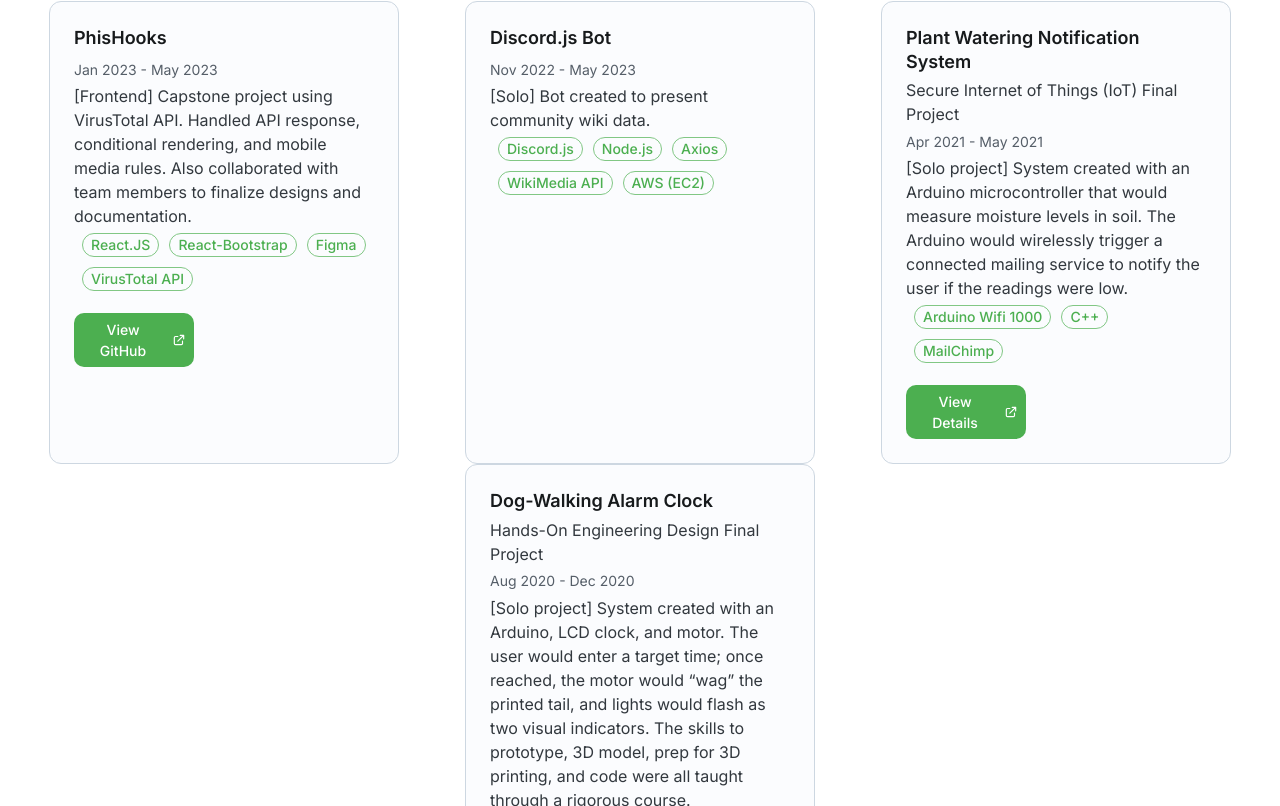
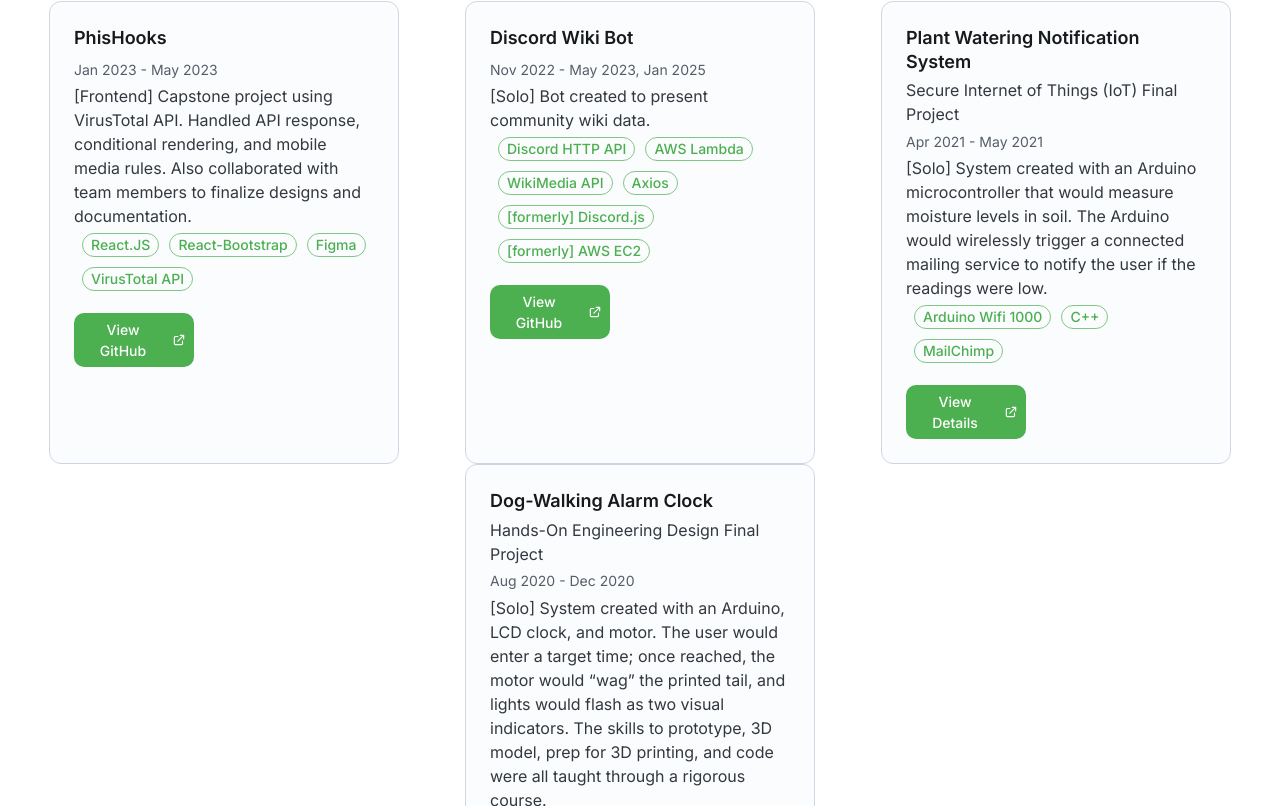
Before and after one commit to arifire21/afloucks, a Next.js app: page / in a window 1280 px wide. Shown: the part 4094-4900 px from the top of the page. Built offline with nearby package versions, Linux system fonts and the light colour scheme.

Commit message:
Update page.tsx

```diff
--- a/app/page.tsx
+++ b/app/page.tsx
@@ -457,10 +457,16 @@
         {/* </div> */}
 
         <ProjectCard
-            projectTitle='Discord.js Bot'
-            date='Nov 2022 - May 2023'
+            projectTitle='Discord Wiki Bot'
+            date='Nov 2022 - May 2023, Jan 2025'
             blurb='[Solo] Bot created to present community wiki data.'
-            tools={['Discord.js', 'Node.js', 'Axios', 'WikiMedia API', 'AWS (EC2)']}
+            tools={['Discord HTTP API', 'AWS Lambda', 'WikiMedia API', 'Axios', '[formerly] Discord.js', '[formerly] AWS EC2']}
+            buttons={[{
+              text: 'View GitHub',
+              variant: 'solid',
+              link: 'https://github.com/arifire21/wiki-bot',
+              linkTo:'github'
+            }]}
         />
 
         {/* <div className={styles.cardContainer}> */}
@@ -468,7 +474,7 @@
             projectTitle='Plant Watering Notification System'
             subtitle='Secure Internet of Things (IoT) Final Project'
             date='Apr 2021 - May 2021'
-            blurb='[Solo project] System created with an Arduino microcontroller that would measure moisture levels in soil.
+            blurb='[Solo] System created with an Arduino microcontroller that would measure moisture levels in soil.
             The Arduino would wirelessly trigger a connected mailing service to notify the user if the readings were low.'
             tools={['Arduino Wifi 1000', 'C++', 'MailChimp']}
             buttons={[{
@@ -485,7 +491,7 @@
             projectTitle='Dog-Walking Alarm Clock'
             subtitle='Hands-On Engineering Design Final Project'
             date='Aug 2020 - Dec 2020'
-            blurb='[Solo project] System created with an Arduino, LCD clock, and motor. The user would enter a target time;
+            blurb='[Solo] System created with an Arduino, LCD clock, and motor. The user would enter a target time;
             once reached, the motor would “wag” the printed tail, and lights would flash as two visual indicators.
             The skills to prototype, 3D model, prep for 3D printing, and code were all taught through a rigorous course.'
             tools={['Arduino Uno R3', 'C++', 'SolidWorks']}
```
